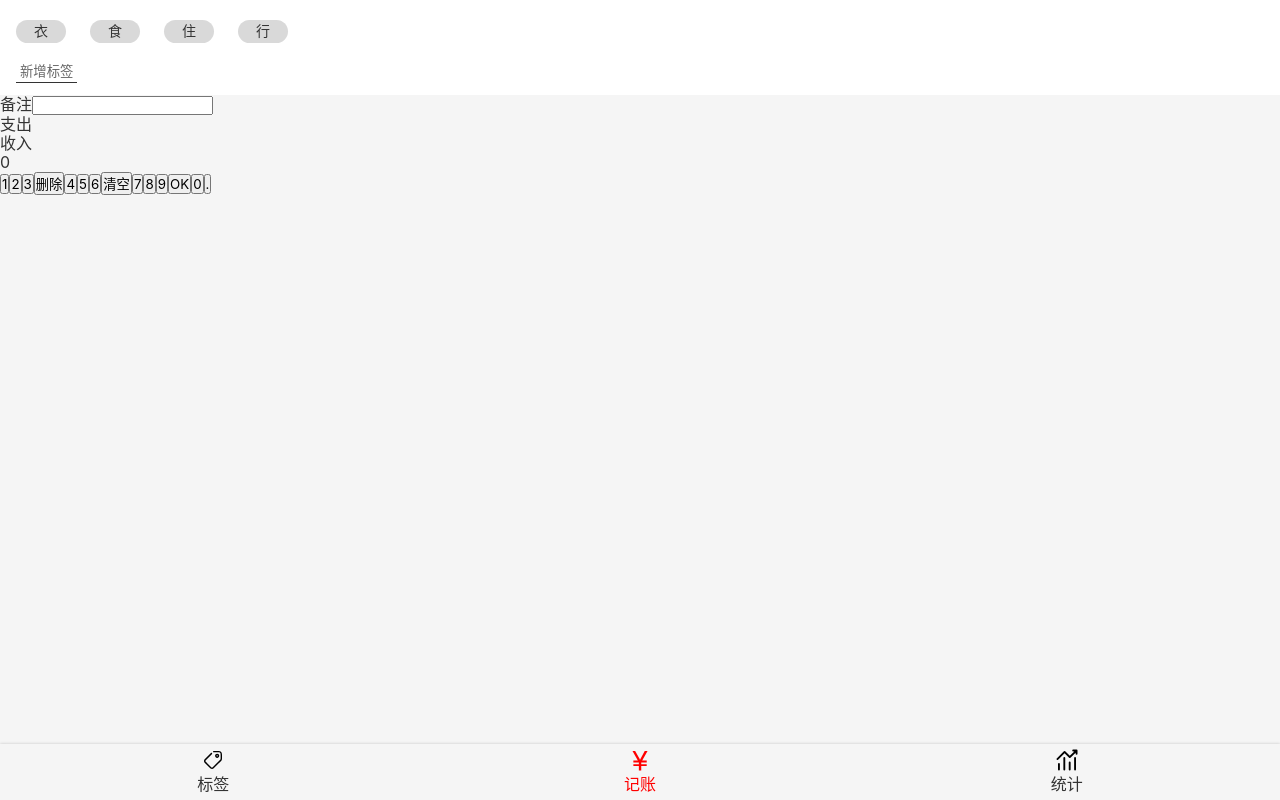
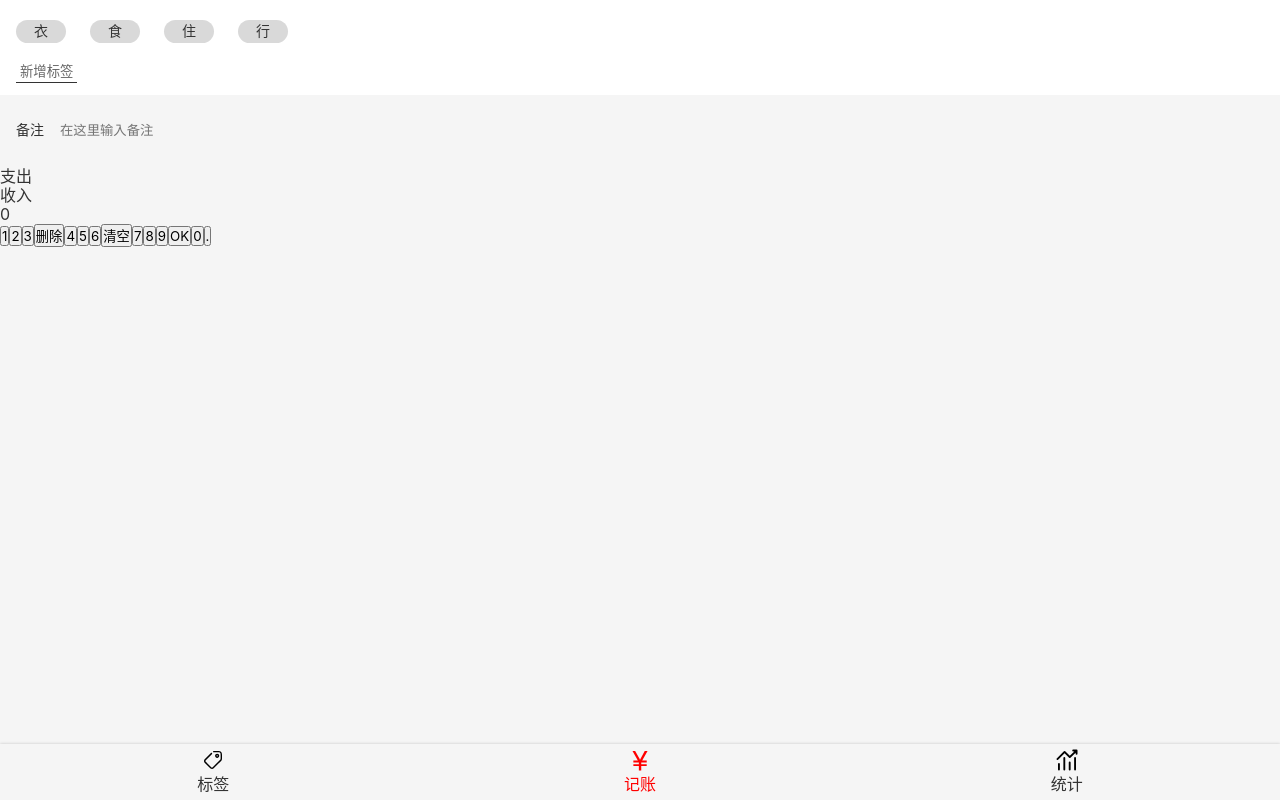
Before and after one commit to GeekyGuang/dobby-react-code, a React app: page /#/money in a window 1280 px wide. Built offline with nearby package versions, Linux system fonts and the light colour scheme; the HTML template or start-up script is replaced by a standard one.

Commit message:
完成NotesSection的CSS

```diff
--- a/src/index.scss
+++ b/src/index.scss
@@ -23,3 +23,6 @@
   height: 1em;
   width: 1em;
 }
+:focus {
+  outline: none;
+}
--- a/src/views/Money.tsx
+++ b/src/views/Money.tsx
@@ -19,6 +19,24 @@
 `
 
 const NotesSection = styled.section`
+  font-size: 14px;
+  background: #f5f5f5;
+  padding: 0 16px;
+  > label {
+    display: flex;
+    align-items: center;
+    > span {
+      margin-right: 16px; white-space: nowrap;
+    }
+    > input {
+    display: block;
+    height: 72px;
+    width: 100%;
+    background: none;
+    border: none;
+  }
+  }
+
 
 `
 
@@ -46,7 +64,7 @@
       <NotesSection>
         <label>
           <span>备注</span>
-          <input type="text"/>
+          <input type="text" placeholder="在这里输入备注"/>
         </label>
       </NotesSection>
       <CategorySection>
```
